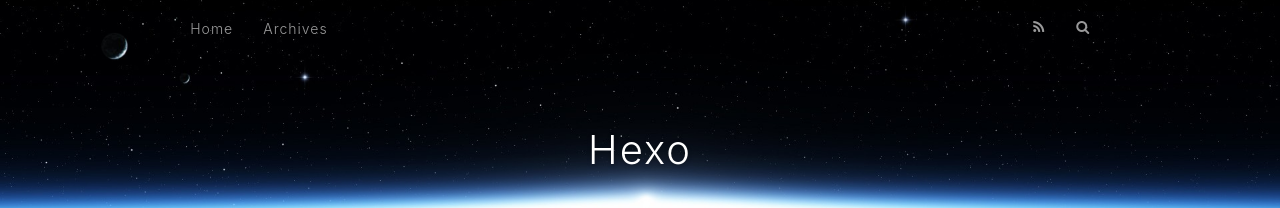
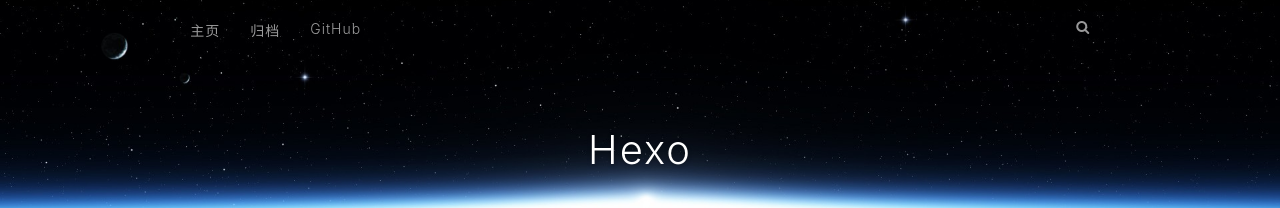
Before and after one commit to Jhonrk/Jhonrk.github.io, a plain HTML site: page 2020/04/01/hello-hexo/index.html in a window 1280 px wide. Shown: the top 208 px of the page. Drawn offline with nearby package versions, Linux system fonts and the light colour scheme.

Commit message:
Site updated: 2020-04-01 16:13:58

```diff
--- a/2020/04/01/hello-hexo/index.html
+++ b/2020/04/01/hello-hexo/index.html
@@ -18,8 +18,6 @@
 <meta property="article:modified_time" content="2020-04-01T07:49:12.721Z">
 <meta property="article:author" content="John Doe">
 <meta name="twitter:card" content="summary">
-
-    <link rel="alternate" href="/atom.xml" title="Hexo" type="application/atom+xml">
 
 
     <link rel="icon" href="/favicon.png">
@@ -48,14 +46,14 @@
       <nav id="main-nav">
         <a id="main-nav-toggle" class="nav-icon"></a>
 
-          <a class="main-nav-link" href="/">Home</a>
+          <a class="main-nav-link" href="/">主页</a>
 
-          <a class="main-nav-link" href="/archives">Archives</a>
+          <a class="main-nav-link" href="/archives">归档</a>
+
+          <a class="main-nav-link" href="https://github.com/jhonrk" target="_blank" rel="noopener">GitHub</a>
 
       </nav>
       <nav id="sub-nav">
-
-          <a id="nav-rss-link" class="nav-icon" href="/atom.xml" title="RSS Feed"></a>
 
         <a id="nav-search-btn" class="nav-icon" title="Search"></a>
       </nav>
@@ -169,9 +167,11 @@
     </div>
     <nav id="mobile-nav">
 
-    <a href="/" class="mobile-nav-link">Home</a>
+    <a href="/" class="mobile-nav-link">主页</a>
 
-    <a href="/archives" class="mobile-nav-link">Archives</a>
+    <a href="/archives" class="mobile-nav-link">归档</a>
+
+    <a href="https://github.com/jhonrk" target="_blank" rel="noopener" class="mobile-nav-link">GitHub</a>
 
 </nav>
 
```
Also changed, not shown: 2020/04/01/hello-world/index.html (+8 -8 lines), archives/2020/04/index.html (+8 -8 lines), archives/2020/index.html (+8 -8 lines), archives/index.html (+8 -8 lines), index.html (+8 -8 lines).
